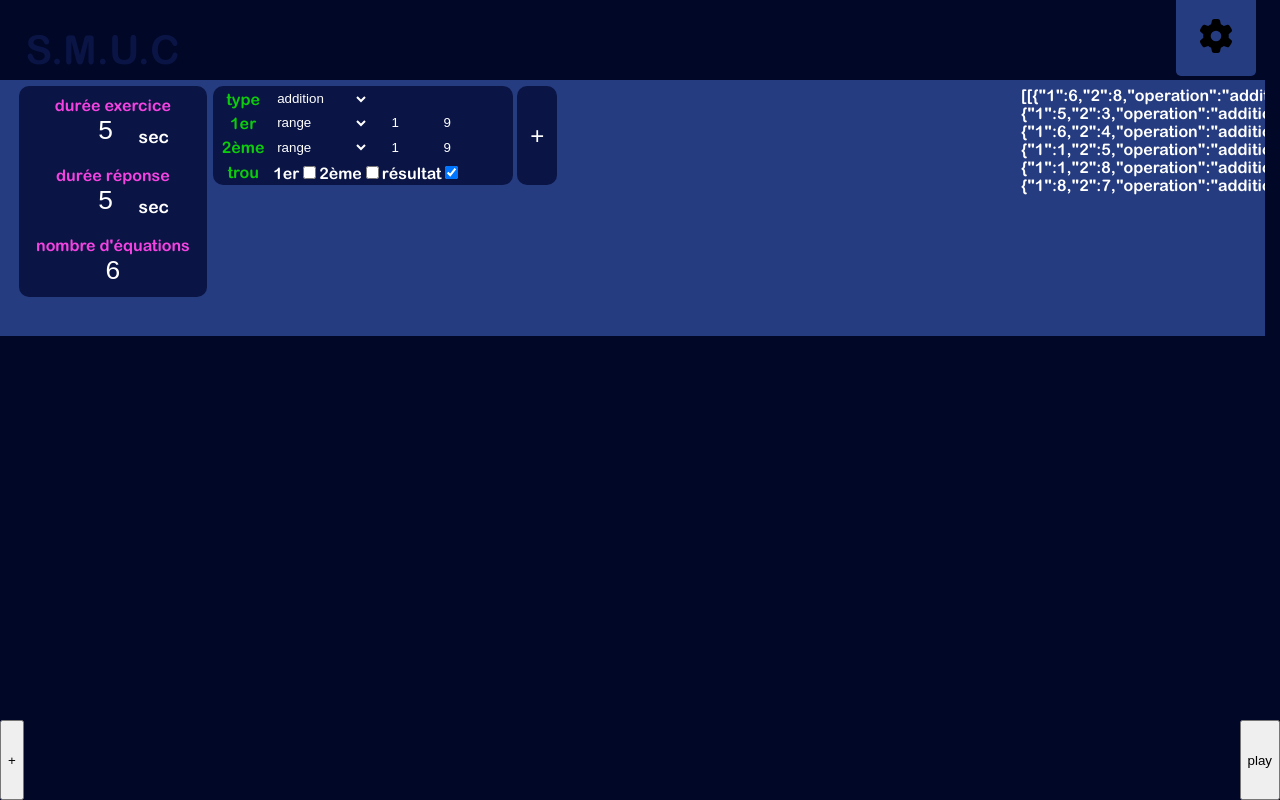
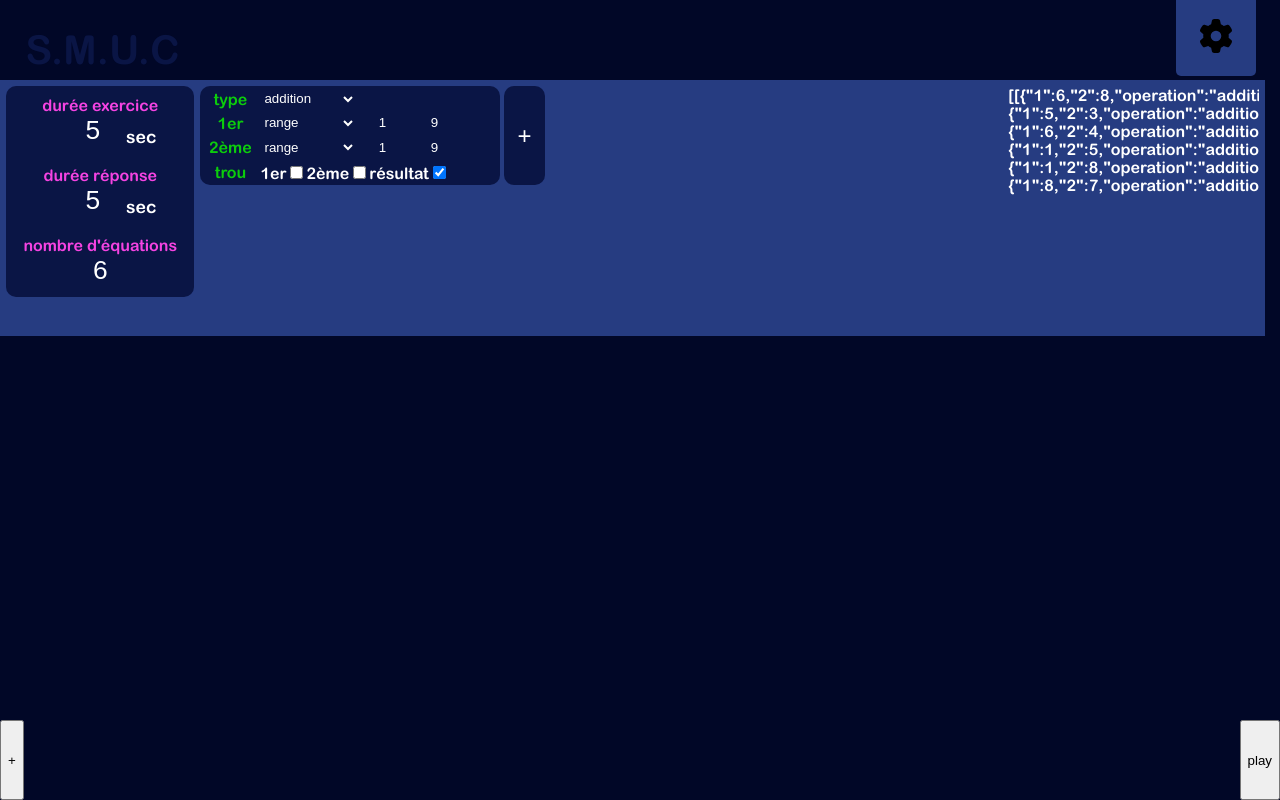
Before and after one commit to RemiGirard/calculs, a React (Vite) app: page / in a window 1280 px wide. Built offline with nearby package versions, Linux system fonts and the light colour scheme.

Commit message:
fix: moving exercise
reduce width

```diff
--- a/src/Presentation/Organisms/ExerciseConfigWrapper.ts
+++ b/src/Presentation/Organisms/ExerciseConfigWrapper.ts
@@ -2,14 +2,13 @@ import styled from 'styled-components';
 import colors from "@/Presentation/colors.ts";
 
 export default styled.div`
-    width: 100%;
+    width: 99%;
     display: flex;
     flex-direction: row;
     padding: 0.5% 0.5% 0.1% 0.5%;
     > div {
         margin-right: 0.5%;
         &:nth-child(1) {
-            margin-left: 1%;
             width: 15%;
             > div:nth-child(1) {
                 background-color: ${colors.secondary};
```
